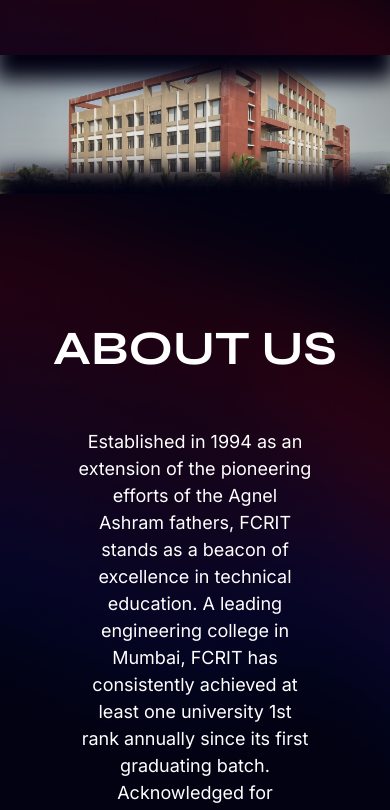
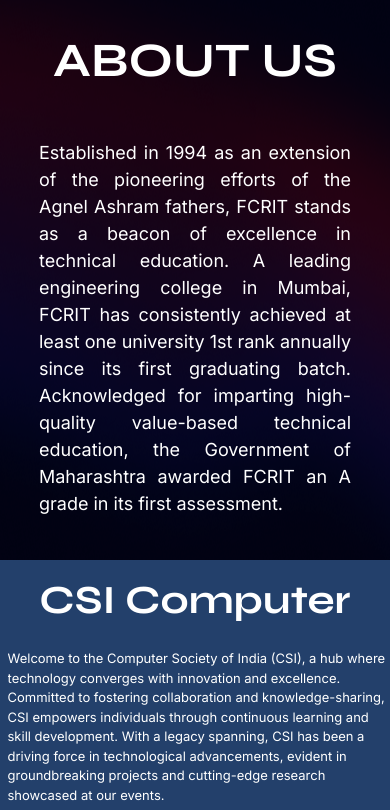
Before and after one commit to CSI-FCRIT-Computer/CSI-Hackathon, a React (Create React App) app: page /about in a window 390 px wide. Shown: the part 900-1710 px from the top of the page. Built offline with nearby package versions, Linux system fonts and the light colour scheme.

Commit message:
add mobile view

```diff
--- a/src/components/About/About.css
+++ b/src/components/About/About.css
@@ -14,6 +14,7 @@
     rgba(20, 22, 27, 1) 100%
   ); */
   background-image:url("./images/AboutTextBg.png");
+  background-color: #020213;
   height: max-content;
   width: 100vw;
   background-size: cover;
@@ -43,7 +44,13 @@
   z-index:2 !important;
   max-width:100vw;
   padding-top: 10vh !important;
+  padding-bottom: 10vh !important;
 }
+
+.About .about-agnethon h1{
+  padding-top: 5vh;
+}
+
 
 .About .clg-img{
   position:sticky;
@@ -62,6 +69,7 @@
 
 .About .about-us-text{
   background-image:url("./images/AboutTextBg.png");
+  background-color: #020213;
   position: sticky;
   z-index: 1;
   /* height:auto;
@@ -82,12 +90,26 @@
 }
 
 .About .about-us-text p{
-  text-align: center;
+  text-align: justify;
   font-size:24px;
   width: 60vw;
   margin: auto;
 
 }
+
+@media (max-width:850px){
+  .About .about-us-text p{
+    width: 80vw;
+  }
+  .About .about-us-text{
+    padding-bottom: 5vh;
+    padding-top:5vh;
+
+  }
+}
+
+
+
 
 
 .About .csi-grid{
@@ -133,7 +155,7 @@
 
 }
 .About .csi-grid .scaling-component .comp-text{
-  transform: translateX(-100%) skewX(60deg);
+  transform: translateX(-120%) skewX(45deg);
   transition: transform 1s ease-in-out;
   overflow-x: hidden;
 }
@@ -175,8 +197,9 @@
   overflow-y: scroll;
   overflow-x: hidden;
 }
+
 .About .csi-grid .scaling-component .it-text{
-  transform: translateX(100%) skewX(-60deg);
+  transform: translateX(120%) skewX(-50deg);
   transition: transform 1s ease-in-out;
   overflow-x: hidden;
 }
@@ -184,6 +207,43 @@
   transform:translateX(0) skewX(0deg);
 }
 
+@media (max-width:575px){
+  .About .csi-grid .csi-it-text,
+  .About .csi-grid .csi-it-pic img,
+  .About .csi-grid .csi-comp-text,
+  .About .csi-grid .csi-comp-pic img{
+    height: auto;
+  }
+  .About .csi-grid .csi-it-text{
+    padding-top:2vh;
+  }
+  .About .csi-grid .about-us-text p{
+    font-size: 20px;
+  }
+}
+@media (max-width:680px){
+  .About .csi-grid p{
+    padding-top: 0vh;
+    font-size: 13px;
+  }
+  .About .csi-grid .csi-comp-text{
+    padding-top: 0vh;
+  }
+  .About .csi-grid .csi-it-text{
+    padding-top: 2vh;
+  }
+}
+@media screen and (min-width:580px) and (max-width: 1000px) {
+  .About .csi-grid .csi-comp-pic img{
+    height: 30vh;
+    border-bottom-left-radius: 20px;
+    margin-top: 10%;
+  }
+  .About .csi-grid .csi-comp-pic img{
+    max-height: 50vh;
+  }
+  /* STYLES HERE */
+}
 /* ScalingComponent.css for csi pictures*/
 .About .csi-grid .scaling-component img{
   transform: scale(0) rotate(45deg);
@@ -218,6 +278,8 @@
   align-items: center;
   text-align: center;
   background-image:url("./images/AboutTextBg.png");
+  background-color: #020213;
+
 }
 .About .close {
 
--- a/src/components/About/CsiGrid.jsx
+++ b/src/components/About/CsiGrid.jsx
@@ -1,4 +1,5 @@
-import React from "react";
+import { useState, useEffect } from "react";
+import React  from "react";
 import "./About.css";
 import CSI_Comp from "./images/csi-comp.JPG";
 import CSI_IT from "./images/csi-it.png";
@@ -6,10 +7,12 @@ import { useInView } from 'react-intersection-observer';
 
 
 const CsiGrid=()=>{
+    const [windowWidth, setWindowWidth] = useState(window.innerWidth);
+    const [smallWidth,setSmallWidth]=useState();
     const ScalingComponent = ({ children }) => {
         const [ref, inView] = useInView({
           triggerOnce: false,
-          rootMargin: '-10%', // Only trigger the animation once
+          rootMargin: '-5%',
         });
 
         return (
@@ -18,6 +21,28 @@ const CsiGrid=()=>{
           </div>
         );
       };
+
+      useEffect(() => {
+        const handleWindowResize = () => {
+          setWindowWidth(window.innerWidth);
+          if(windowWidth<576){
+            setSmallWidth(true);
+          }else{
+            setSmallWidth(false);
+          }
+        };
+        window.addEventListener('resize', handleWindowResize);
+        return () => {
+          window.removeEventListener('resize', handleWindowResize);
+        };
+      });
+
+        const itText=`Welcome to the Computer Society of India (CSI), a hub where technology converges with
+        innovation and excellence. Committed to fostering collaboration and knowledge-sharing,
+        CSI empowers individuals through continuous learning and skill development. With a legacy
+        spanning [insert years], CSI has been a driving force in technological advancements,
+        evident in groundbreaking projects and cutting-edge research showcased at our events.`
+
 
     return(
         <div className="csi-grid">
@@ -45,24 +70,28 @@ const CsiGrid=()=>{
                 <div className="csi-it-head col-12">
                 <h1>CSI IT</h1>
                 </div>
+                {!smallWidth &&
                   <div className="csi-it-pic col-12 col-sm-6">
                       <ScalingComponent>
                       <img className="img-fluid" src={CSI_IT} />
                       </ScalingComponent>
                   </div>
+                }
+
                 <div className="csi-it-text col-12 col-sm-6 ">
-
                     <ScalingComponent>
                     <p className="it-text">
-                    Welcome to the Computer Society of India (CSI), a hub where technology converges with
-                    innovation and excellence. Committed to fostering collaboration and knowledge-sharing,
-                    CSI empowers individuals through continuous learning and skill development. With a legacy
-                    spanning [insert years], CSI has been a driving force in technological advancements,
-                    evident in groundbreaking projects and cutting-edge research showcased at our events.
+                   {itText}
                     </p>
                     </ScalingComponent>
-
                 </div>
+                {smallWidth &&
+                  <div className="csi-it-pic col-12 col-sm-6">
+                  <ScalingComponent>
+                  <img className="img-fluid" src={CSI_IT} />
+                  </ScalingComponent>
+                  </div>
+                }
 
             </div>
         </div>
```
Also changed, not shown: 2 other files (tests, documents, lock files or other folders). Lines whose indentation alone changed are shown as unchanged.
